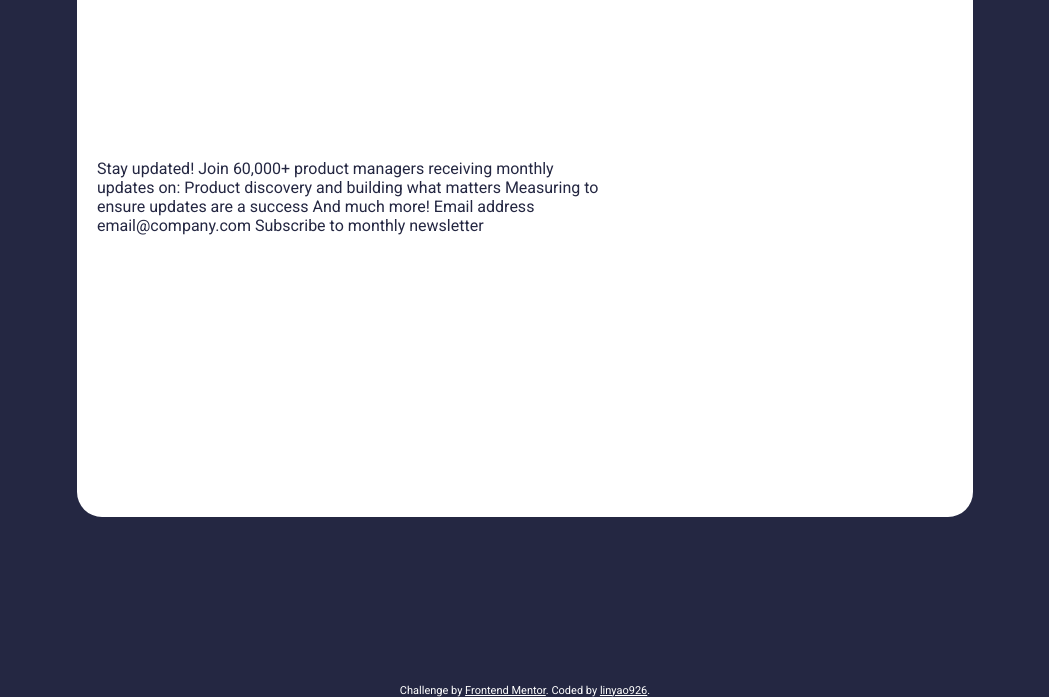
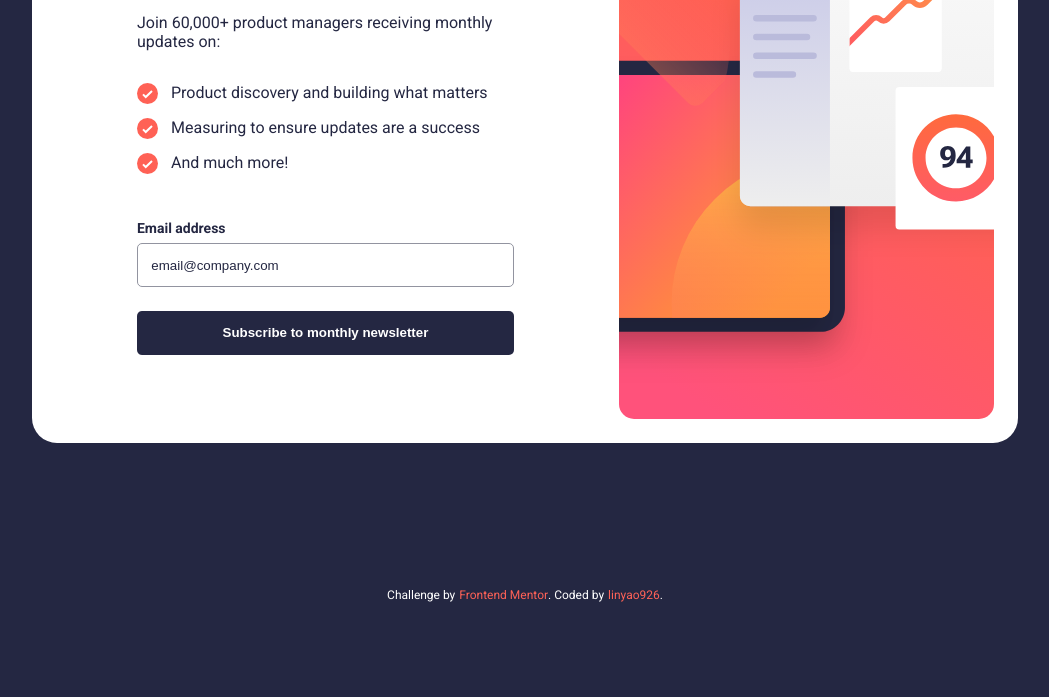
Before and after one commit to linyao926/Frontend-Mentor-Newsletter-sign-up, a plain HTML site: page index.html in a window 1280 px wide. Shown: the part 289-986 px from the top of the page, without its empty margins (115-1164 px from the left). After the commit the page ends 908 px from the top, so only its background shows below. Drawn offline with Linux system fonts and the light colour scheme.

Commit message:
Update UI

```diff
--- a/assets/css/styles.css
+++ b/assets/css/styles.css
@@ -1,7 +1,7 @@
 @import url('https://fonts.googleapis.com/css2?family=Roboto:wght@400;700&display=swap');
 
 :root {
-    --primary-color: hsl(4, 100%, 67%);
+    --primary-color: #ff6257;
     --dark-slate-grey: hsl(234, 29%, 20%);
     --charcoal-grey: hsl(235, 18%, 26%);
     --grey: hsl(231, 7%, 60%);
@@ -22,37 +22,223 @@ body {
 
 .container {
     width: 100%;
+    height: max-content;
     display: flex;
     justify-content: center;
     align-items: center;
-    padding: 13vw 0;
+    padding: 8em 0;
+    position: relative;
 }
 
 .sign-up-box {
-    width: 70%;
-    height: 80vh;
+    width: 77%;
+    min-width: 778px;
+    min-height: 523px;
+    height: max-content;
     background-color: var(--white);
     border-radius: 25px;
     color: var(--dark-slate-grey);
     display: flex;
     align-items: center;
-    padding: 20px;
+    justify-content: space-between;
+    padding: 1.5em;
+    visibility: visible;
+    transition: all 0.4s;
+}
+
+.sign-up-content {
+    width: 60%;
+    height: 100%;
+    display: flex;
+    align-items: center;
+    justify-content: center;
+    padding-right: 1.5em;
 }
 
 .sign-up-form {
-    width: 60%;
+    width: 70%;
+    min-width: 320px;
+    height: 100%;
+    display: flex;
+    flex-direction: column;
+}
+
+h2 {
+    font-size: 3rem;
+    margin-bottom: 0.6em;
+}
+
+.list {
+    margin-top: 2em;
+    margin-bottom: 2em;
+    list-style-type: none;
+}
+
+.list-item {
+    margin-bottom: 1em;
+    position: relative;
+    display: flex;
+    align-items: center;
+}
+
+.list-item::before {
+    content: '';
+	position: absolute;
+	left: 0;
+	top: 0;
+	width: 1.3125em;
+	height: 1.3125em;
+    background: url("/assets/images/icon-list.svg") no-repeat;
+}
+
+.list-item-text {
+    margin-left: 2.125em;
+}
+
+form {
+    width: 100%;
+    display: block;
+}
+
+label {
+    font-size: 14px;
+    font-weight: 700;
+    margin-bottom: 0.5em;
+    display: flex;
+    justify-content: space-between;
+    align-items: center;
+    transition: all 0.4s;
+}
+
+.error-text {
+    visibility: hidden;
+    color: var(--primary-color);
+    font-size: 12px;
+    opacity: 0;
+}
+
+.error {
+    color: var(--primary-color);
+    transition: all 0.4s;
+}
+
+.error.error-text {
+    visibility: visible;
+    transition: all 0.4s;
+    opacity: 1;
+}
+
+input {
+    padding: 1em 1em;
+    border-radius: 5px;
+    border: 1px solid var(--grey);
+    outline: none;
+    transition: all 0.4s;
+    width: 100%;
+}
+
+input.error {
+    background-color: #ffe8e6;
+    border: 1px solid var(--primary-color);
+    color: var(--primary-color);
+}
+
+input:focus,
+input:focus-visible {
+    border: 1px solid var(--dark-slate-grey);
+}
+
+input::placeholder {
+    color: var(--dark-slate-grey);
+}
+
+.error:focus {
+    border: 1px solid var(--primary-color);
+}
+
+.error::placeholder {
+    color: var(--primary-color);
+}
+
+.btn {
+    background: var(--dark-slate-grey);
+    padding: 1.075em 1.375em;
+    color: var(--white);
+    border: none;
+    border-radius: 5px;
+    cursor: pointer;
+    font-weight: bold;
+    margin-top: 1.8em;
+    width: 100%;
+}
+
+.btn:hover {
+    background: linear-gradient(90deg, rgba(2,0,36,1) 0%, rgba(255,83,120,1) 0%, rgba(255,98,87,1) 100%);
+    transition: all 0.4s;
+}
+
+.sign-up-illustration {
+    width: 40%;
+    min-width: 320px;
+    height: auto;
 }
 
 .success-message-box {
-    display: none;
+    visibility: hidden;
+    position: absolute;
+    width: 30%;
+    min-width: 400px;
+    height: auto;
+    top: 50%;
+    left: 50%;
+    transform: translate(-50%, -50%);
+    background-color: var(--white);
+    border-radius: 25px;
+    display: flex;
+    flex-direction: column;
+    justify-content: center;
+    color: var(--dark-slate-grey);
+    padding: 2.5em 2.5em;
+}
+
+.success-message-box h2 {
+    margin-top: 0.6em;
+    font-size: 2.5rem;
+}
+
+.success-message-box p {
+    margin-bottom: 0.5em;
+}
+
+.success-icon {
+    width: 46px;
+    height: 46px;
+}
+
+.container.success {
+    padding: 0;
+}
+
+.sign-up-box.success {
+    visibility: hidden;
+}
+
+.success-message-box.success {
+    visibility: visible;
 }
 
 .attribution {
-    font-size: 11px;
+    font-size: 12px;
     text-align: center;
     color: white;
+    height: 48px;
+    display: flex;
+    align-items: center;
+    justify-content: center;
 }
 
 .attribution a {
-    color: white;
+    color: var(--primary-color);
+    margin-left: 4px;
+    text-decoration: none;
 }
--- a/index.html
+++ b/index.html
@@ -13,33 +13,40 @@
     <div class="container">
 
       <div class="sign-up-box">
-        <form class="sign-up-form">
-          Stay updated!
+        <div class="sign-up-content">
+          <div class="sign-up-form">
+            <h2>Stay updated!</h2>
 
-          Join 60,000+ product managers receiving monthly updates on:
+            <p>Join 60,000+ product managers receiving monthly updates on:</p>
 
-          Product discovery and building what matters
-          Measuring to ensure updates are a success
-          And much more!
+            <ul class="list">
+              <li class="list-item"><span class="list-item-text">Product discovery and building what matters</span></li>
+              <li class="list-item"><span class="list-item-text">Measuring to ensure updates are a success</span></li>
+              <li class="list-item"><span class="list-item-text">And much more!</span></li>
+            </ul>
 
-          Email address
-          email@company.com
+            <form>
+              <label for="emali-input">
+                <span>Email address</span>
+                <span class="error-text">Valid email required</span>
+              </label>
+              <input type="email" placeholder="email@company.com" id="emali-input" />
+              <button class="btn">Subscribe to monthly newsletter</button>
+            </form>
+          </div>
+        </div>
 
-          Subscribe to monthly newsletter
-        </form>
-
-        <div class="sign-up-illustration">
-
-        </div>
+        <object type="image/svg+xml" data="assets/images/illustration-sign-up-desktop.svg" class="sign-up-illustration"></object>
       </div>
 
       <div class="success-message-box">
-        Thanks for subscribing!
+        <object type="image/svg+xml" data="assets/images/icon-success.svg" class="success-icon"></object>
 
-        A confirmation email has been sent to ash@loremcompany.com.
-        Please open it and click the button inside to confirm your subscription.
+        <h2>Thanks for subscribing!</h2>
 
-        Dismiss message
+        <p>A confirmation email has been sent to <b>ash@loremcompany.com</b>. Please open it and click the button inside to confirm your subscription.</p>
+
+        <button class="btn dismiss-btn">Dismiss message</button>
       </div>
     </div>
 
@@ -47,5 +54,7 @@
       Challenge by <a href="https://www.frontendmentor.io?ref=challenge" target="_blank">Frontend Mentor</a>.
       Coded by <a href="#">linyao926</a>.
     </div>
+
+    <script src="./main.js"></script>
   </body>
 </html>
```
Also changed, not shown: main.js (added).
